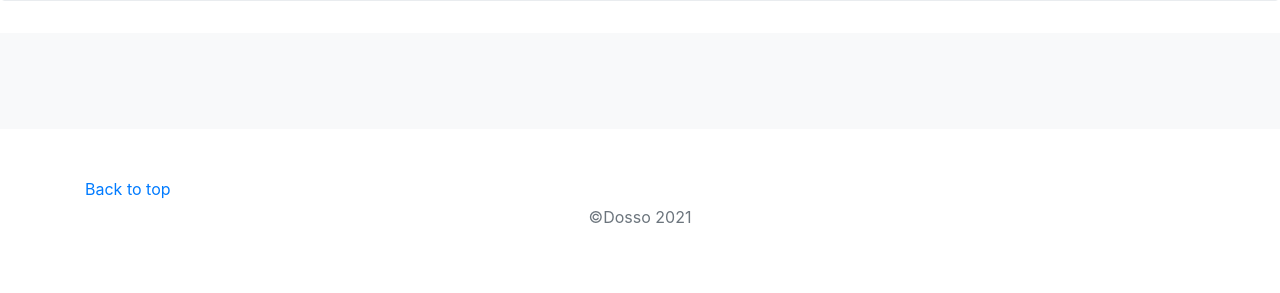
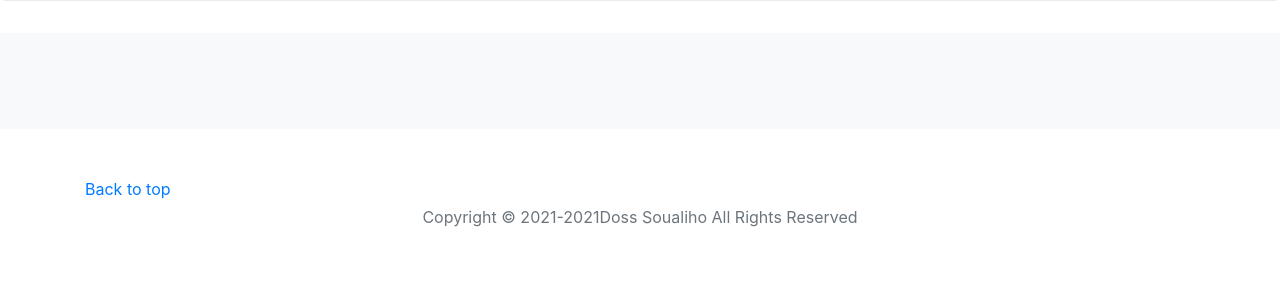
Before and after one commit to charly2009/PersonalPortfolio, a Django app: page / in a window 1280 px wide. Shown: the part 1075-1368 px from the top of the page. Run offline with Django 3.2, Linux system fonts and the light colour scheme; data that the repository does not hold is empty; some libraries are stand-ins or nearby versions.

Commit message:
Update home.html
copyright update

```diff
--- a/job/templates/job/home.html
+++ b/job/templates/job/home.html
@@ -100,7 +100,7 @@
     <p class="float-end mb-1">
       <a href="#">Back to top</a>
     </p>
-    <p class="container text-center">©Dosso {% now 'Y'%}</p>
+    <p class="container text-center"> Copyright &copy; 2021-<script>document.write(new Date().getFullYear())</script>Doss Soualiho All Rights Reserved</p>
 
   </div>
 </footer>
```
